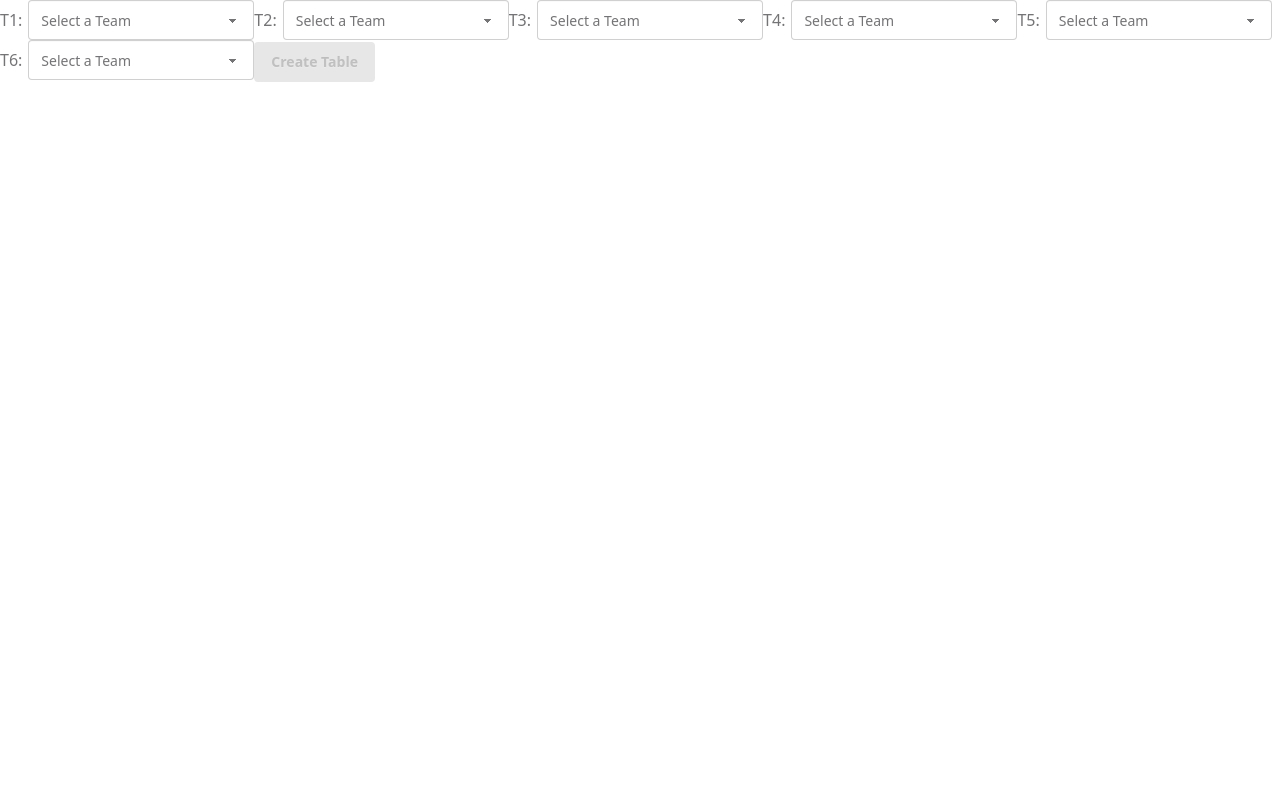
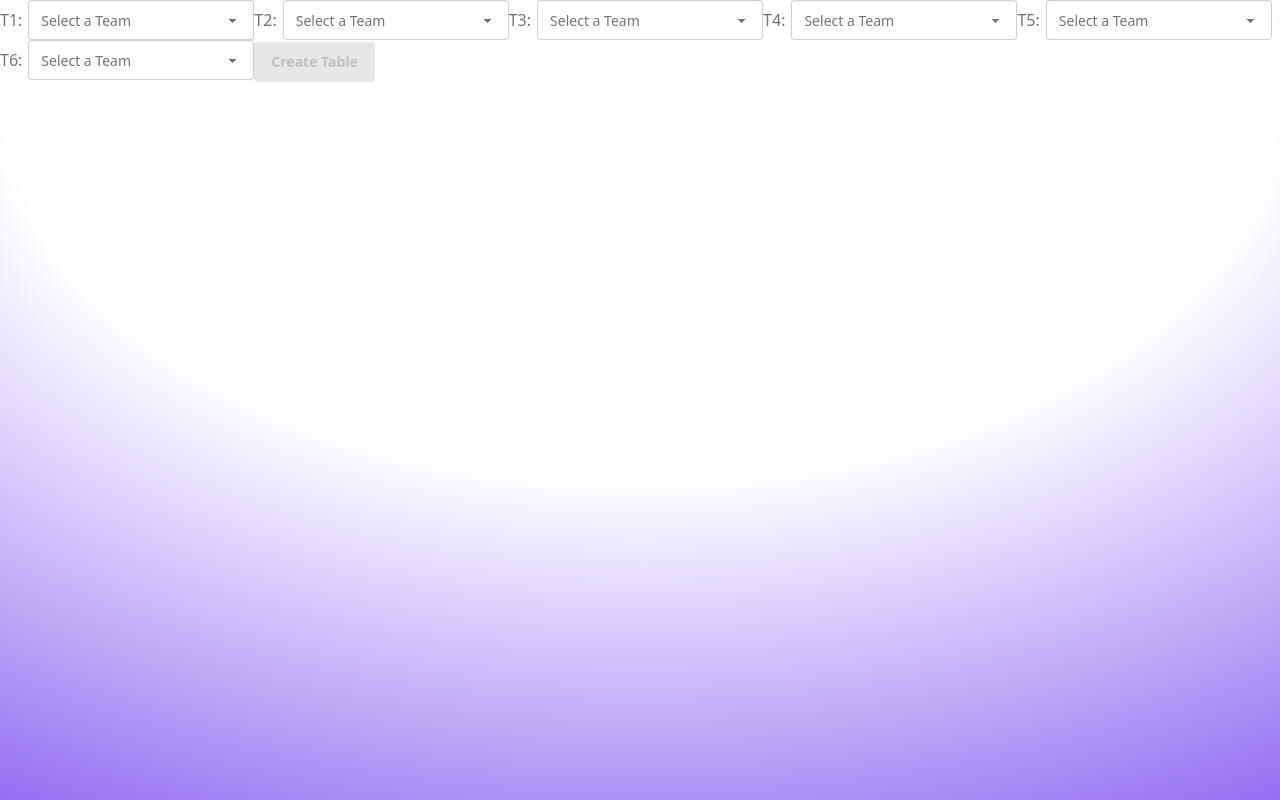
Before and after one commit to AAjayiB/Custom-League-Table, a React (Vite) app in the folder frontend/: page / in a window 1280 px wide. Built offline with nearby package versions, Linux system fonts and the light colour scheme.

Commit message:
added background css

```diff
--- a/frontend/src/App.jsx
+++ b/frontend/src/App.jsx
@@ -8,10 +8,12 @@ function App() {
   const [teams, setTeams] = useState({})
 
   return (
+    <div className="absolute inset-0 -z-10 h-full w-full bg-white [background:radial-gradient(125%_125%_at_50%_10%,#fff_40%,#63e_100%)]">
     <Routes>
       <Route path='/' element={<Home teams={teams} setTeams={setTeams} />} />
       <Route path='/results' element={<Result teams={teams}/>} />
     </Routes>
+    </div>
   )
 }
 
```
